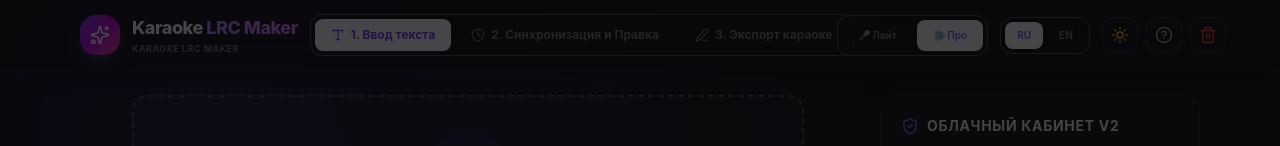
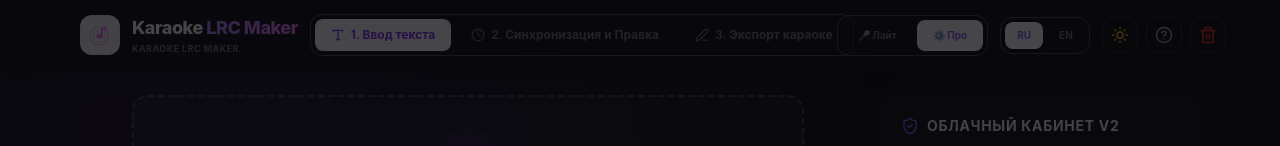
Before and after one commit to AnatolyBone/KaraokeMVPv1.0, a React (Vite) app: page / in a window 1280 px wide. Shown: the top 146 px of the page. Built offline with nearby package versions, Linux system fonts and the light colour scheme; no server answers; the database is empty.

Commit message:
design: redesign header logo with premium Melodic note-needle vinyl icon

```diff
--- a/src/App.tsx
+++ b/src/App.tsx
@@ -12,7 +12,7 @@ import { SidePanel } from './components/SidePanel';
 import { TimelineEditor } from './components/TimelineEditor';
 import { AuthSection } from './components/AuthSection';
 import { localization } from './utils/localization';
-import { Sun, Moon, Trash2, Type, Clock, Sparkles, Edit3, Zap, Settings, Shield, HelpCircle, ChevronLeft } from 'lucide-react';
+import { Sun, Moon, Trash2, Type, Clock, Edit3, Zap, Settings, Shield, HelpCircle, ChevronLeft } from 'lucide-react';
 import { clearAudioFromDB, clearCoverFromDB } from './utils/db';
 import { supabase } from './services/supabaseClient';
 import { AdminPanelModal } from './components/AdminPanelModal';
@@ -220,8 +220,32 @@ const App: React.FC = () => {
           {/* Top Row on Mobile: Logo and Mobile Controls */}
           <div className="flex items-center justify-between w-full md:w-auto">
             <div className="flex items-center gap-3">
-              <div className="p-2.5 rounded-2xl bg-gradient-to-br from-violet-600 via-fuchsia-600 to-pink-500 text-white shadow-lg shadow-violet-500/20 shrink-0 hover:rotate-6 transition-transform duration-300">
-                <Sparkles size={20} />
+              <div className="w-10 h-10 rounded-xl bg-zinc-100 dark:bg-zinc-900 border border-zinc-200/60 dark:border-white/10 shadow-md dark:shadow-black/30 flex items-center justify-center shrink-0 hover:scale-105 transition-all duration-300 relative group overflow-hidden">
+                <div className="absolute inset-0 bg-gradient-to-tr from-violet-600/15 via-fuchsia-500/10 to-transparent opacity-0 group-hover:opacity-100 transition-opacity duration-500" />
+                <svg viewBox="0 0 24 24" width="24" height="24" fill="none" xmlns="http://www.w3.org/2000/svg" className="relative z-10">
+                  {/* Outer vinyl rings */}
+                  <circle cx="11" cy="13" r="9" stroke="url(#melodic-grad)" strokeWidth="1.5" className="opacity-45" />
+                  <circle cx="11" cy="13" r="6.2" stroke="url(#melodic-grad)" strokeWidth="1" strokeDasharray="3 2" className="opacity-60" />
+                  <circle cx="11" cy="13" r="2.5" stroke="url(#melodic-grad)" strokeWidth="1.2" className="opacity-80" />
+
+                  {/* Tonearm to note connection */}
+                  <path d="M18 4l-4 2" stroke="url(#melodic-grad)" strokeWidth="1.8" strokeLinecap="round" />
+                  {/* Stem and flag */}
+                  <path d="M14 6v7.5" stroke="url(#melodic-grad)" strokeWidth="1.8" strokeLinecap="round" />
+                  <path d="M14 6c2-0.5 3 0.5 4.5 1.5" stroke="url(#melodic-grad)" strokeWidth="1.8" strokeLinecap="round" />
+                  {/* Note head (tilted ellipse for note style) */}
+                  <ellipse cx="11.5" cy="13.5" rx="2.5" ry="1.8" transform="rotate(-25 11.5 13.5)" fill="url(#melodic-grad)" />
+                  {/* Tiny needle tip pointing to record center */}
+                  <path d="M9.5 13.5l1.5-0.5" stroke="url(#melodic-grad)" strokeWidth="1" strokeLinecap="round" className="opacity-80" />
+
+                  <defs>
+                    <linearGradient id="melodic-grad" x1="2" y1="2" x2="22" y2="22" gradientUnits="userSpaceOnUse">
+                      <stop stopColor="#a78bfa" />
+                      <stop offset="0.5" stopColor="#e879f9" />
+                      <stop offset="1" stopColor="#f43f5e" />
+                    </linearGradient>
+                  </defs>
+                </svg>
               </div>
               <div className="min-w-0">
                 <h1 className="text-base font-extrabold tracking-tight sm:text-lg truncate">
```
